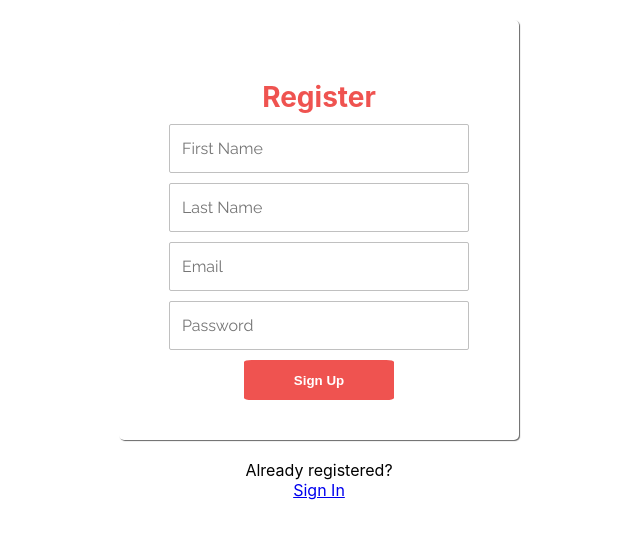
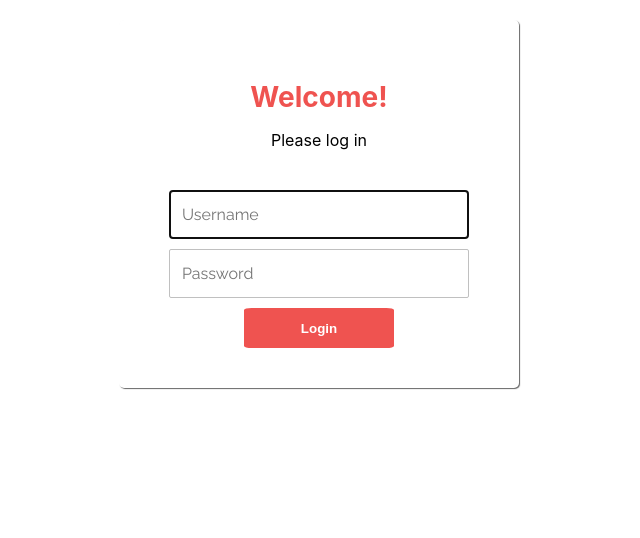
Before and after one commit to pchau14/simplePOS, a React (Create React App) app: page / in a window 1280 px wide. Shown: the top 538 px of the page, without its empty margins (321-961 px from the left). Built offline with nearby package versions, Linux system fonts and the light colour scheme; the HTML template or start-up script is replaced by a standard one.

Commit message:
generate admin token

```diff
--- a/src/App.js
+++ b/src/App.js
@@ -1,14 +1,14 @@
 import './App.css';
 import Login from './components/Login';
-import Register from './components/Register';
 import {Routes, Route} from 'react-router-dom';
+import Dashboard from "./components/Dashboard";
 
 export default function App() {
     return (
         <div className="App">
             <Routes>
-                <Route exact path='/' element={<Register/>}/>
-                <Route exact path='/login' element={<Login/>}/>
+                <Route exact path='/' element={<Login/>}/>
+                <Route exact path='/dashboard' element={<Dashboard/>}/>
             </Routes>
         </div>
     );
--- a/src/api/auth.js
+++ /dev/null
@@ -1,52 +0,0 @@
-import axios from './axios';
-
-export const RegisterAction = (url, firstname, lastname, email, pwd) => {
-    return axios({
-        url: url,
-        method: 'POST',
-        headers: {
-            'Content-Type': 'application/json'
-        },
-        data: {
-            query: `
-                mutation {
-                  createCustomer(
-                    input: {
-                      firstname: "` + firstname + `"
-                      lastname: "` + lastname + `"
-                      email: "` + email + `"
-                      password: "` + pwd + `"
-                      is_subscribed: true
-                    }
-                  ) {
-                    customer {
-                      firstname
-                      lastname
-                      email
-                      is_subscribed
-                    }
-                  }
-                }
-            `
-        }
-    })
-};
-
-export const LoginAction = (url, email, pwd) => {
-    return axios({
-        url: url,
-        method: 'POST',
-        data: {
-            query: `
-                mutation {
-                  generateCustomerToken(
-                    email: "` + email + `"
-                    password: "` + pwd + `"
-                  ) {
-                    token
-                  }
-                }
-            `
-        }
-    });
-};
--- a/src/components/Dashboard.js
+++ b/src/components/Dashboard.js
@@ -12,7 +12,7 @@ const Dashboard = () => {
     }, []);
 
     if (!auth) {
-        return <Navigate replace to='/login' />;
+        return <Navigate replace to='/' />;
     } else {
         return (
             <>
--- a/src/components/Login.js
+++ b/src/components/Login.js
@@ -1,16 +1,19 @@
 import {useRef, useState, useEffect} from 'react';
-import {LoginAction} from '../api/auth';
+// import {LoginAction} from '../api/auth';
+import axios from '../api/axios';
 
-const EMAIL_REGEX = /^[\w-\.]+@([\w-]+\.)+[\w-]{2,4}$/;
+// const EMAIL_REGEX = /^[\w-\.]+@([\w-]+\.)+[\w-]{2,4}$/;
+const USER_REGEX = /^[A-z][A-z0-9]{1,10}$/;
 const PWD_REGEX = /^[A-z0-9-_]{2,23}$/;
-const LOGIN_URL = '/graphql';
+// const LOGIN_URL = '/graphql';
+const URL = 'rest/V1/integration/admin/token';
 
 export default function Login() {
     const userRef = useRef();
     const errRef = useRef();
 
-    const [email, setEmail] = useState('');
-    const [validEmail, setValidEmail] = useState(false);
+    const [username, setUsername] = useState('');
+    const [validUsername, setValidUsername] = useState(false);
 
     const [pwd, setPwd] = useState('');
     const [validPwd, setValidPwd] = useState(false);
@@ -19,32 +22,34 @@ export default function Login() {
 
     const [success, setSuccess] = useState(false);
 
-    // useEffect(() => {
-    //   userRef.current.focus();
-    // }, [])
+    useEffect(() => {
+        userRef.current.focus();
+    }, [])
 
     useEffect(() => {
         setErrMsg('');
-    }, [email, pwd]);
+    }, [username, pwd]);
 
     useEffect(() => {
-        setValidEmail(EMAIL_REGEX.test(email));
-    }, [email]);
+        setValidUsername(USER_REGEX.test(username));
+    }, [username]);
 
     useEffect(() => {
         setValidPwd(PWD_REGEX.test(pwd));
     }, [pwd]);
     const handleSubmit = async (e) => {
         e.preventDefault();
-        try {
-            const response = await LoginAction(LOGIN_URL, email, pwd);
-            const customerToken = JSON.stringify(response?.data.data.generateCustomerToken.token);
-            console.log(customerToken);
-            // setEmail('');
-            // setPwd('');
-            // setSuccess(true);
-        } catch (e) {
-            if (!validEmail || !validPwd) {
+        const userData = {username: username, password: pwd};
+        await axios.post(
+            URL,
+            userData
+        ).then((response) => {
+            let token = response.data;
+            setUsername('');
+            setPwd('');
+            setSuccess(true);
+        }).catch((e) => {
+                if (!validUsername || !validPwd) {
                     setErrMsg('Please check your email or password.');
                 } else if (!e?.response) {
                     setErrMsg('No response');
@@ -56,7 +61,7 @@ export default function Login() {
                     setErrMsg('Login failed');
                 }
                 // errRef.current.focus();
-        }
+            })
     };
 
     return (
@@ -67,18 +72,19 @@ export default function Login() {
                 </section>
             ) : (
                 <section>
-                    <p ref={errRef} className={errMsg ? "errmsg" : "offscreen"} aria-live="assertive" style={{color:"red"}}>{errMsg}</p>
+                    <p ref={errRef} className={errMsg ? "errmsg" : "offscreen"} aria-live="assertive"
+                       style={{color: "red"}}>{errMsg}</p>
                     <form className="login" onSubmit={handleSubmit}>
                         <h2>Welcome!</h2>
                         <p>Please log in</p>
                         <input
                             type="text"
-                            id="email"
-                            placeholder="Email"
+                            id="username"
+                            placeholder="Username"
                             autoComplete="off"
                             ref={userRef}
-                            onChange={(e) => setEmail(e.target.value)}
-                            value={email}
+                            onChange={(e) => setUsername(e.target.value)}
+                            value={username}
                             required
                         />
                         <input
--- a/src/components/Register.js
+++ /dev/null
@@ -1,147 +0,0 @@
-import {useRef, useState, useEffect} from 'react';
-import {RegisterAction} from '../api/auth';
-
-const EMAIL_REGEX = /^[\w-\.]+@([\w-]+\.)+[\w-]{2,4}$/;
-const USER_REGEX = /^[A-z][A-z0-9]{1,10}$/;
-const PWD_REGEX = /^[A-z0-9-_]{2,23}$/;
-const REGISTER_URL = '/graphql';
-
-export default function Register() {
-    const userRef = useRef();
-    const errRef = useRef();
-
-    const [firstname, setFirstname] = useState('');
-    const [validFirstname, setValidFirstname] = useState(false);
-
-    const [lastname, setLastname] = useState('');
-    const [validLastname, setValidLastname] = useState(false);
-
-    const [email, setEmail] = useState('');
-    const [validEmail, setValidEmail] = useState(false);
-
-    const [pwd, setPwd] = useState('');
-    const [validPwd, setValidPwd] = useState(false);
-
-    const [errMsg, setErrMsg] = useState('');
-
-    const [success, setSuccess] = useState(false);
-
-    // useEffect(() => {
-    //   userRef.current.focus();
-    // }, [])
-
-    useEffect(() => {
-        setErrMsg('');
-    }, [email, pwd]);
-
-    useEffect(() => {
-        setValidFirstname(USER_REGEX.test(firstname));
-    }, [firstname]);
-
-    useEffect(() => {
-        setValidLastname(USER_REGEX.test(lastname));
-    }, [lastname]);
-
-    useEffect(() => {
-        setValidEmail(EMAIL_REGEX.test(email));
-    }, [email]);
-
-    useEffect(() => {
-        setValidPwd(PWD_REGEX.test(pwd));
-    }, [pwd]);
-
-    const handleRegister = async (e) => {
-        e.preventDefault();
-        if (!validEmail || !validPwd || !validFirstname || !validLastname) {
-            setErrMsg('Please input a valid firstname, lastname, email or password.');
-        } else {
-            try {
-                const response = await RegisterAction(REGISTER_URL, firstname, lastname, email, pwd);
-                // console.log(response?.data);
-                // console.log(JSON.stringify(response));
-                setSuccess(true);
-
-                // clear state for input
-                setFirstname('');
-                setLastname('');
-                setEmail('');
-                setPwd('');
-            } catch (e) {
-                if (!e?.response) {
-                    setErrMsg('No Server Response');
-                } else if (e.response?.status === 409) {
-                    setErrMsg('Email Exist');
-                } else {
-                    setErrMsg('Registration Failed');
-                }
-                errRef.current.focus();
-            }
-        }
-    };
-
-    return (
-        <>
-            {success ? (
-                <section>
-                    <h1>Register Successfully.</h1>
-                    <p>
-                        <a href="/login">Sign In</a>
-                    </p>
-                </section>
-            ) : (
-                <section>
-                    <p ref={errRef} className={errMsg ? "errmsg" : "offscreen"} aria-live="assertive"
-                       style={{color: "red"}}>{errMsg}</p>
-                    <form className="login" onSubmit={handleRegister}>
-                        <h2>Register</h2>
-                        <input
-                            type="text"
-                            id="firstname"
-                            placeholder="First Name"
-                            autoComplete="off"
-                            ref={userRef}
-                            onChange={(e) => setFirstname(e.target.value)}
-                            value={firstname}
-                            required
-                        />
-                        <input
-                            type="text"
-                            id="lastname"
-                            placeholder="Last Name"
-                            autoComplete="off"
-                            ref={userRef}
-                            onChange={(e) => setLastname(e.target.value)}
-                            value={lastname}
-                            required
-                        />
-                        <input
-                            type="text"
-                            id="email"
-                            placeholder="Email"
-                            autoComplete="off"
-                            ref={userRef}
-                            onChange={(e) => setEmail(e.target.value)}
-                            value={email}
-                            required
-                        />
-                        <input
-                            type="password"
-                            id="password"
-                            placeholder="Password"
-                            onChange={(e) => setPwd(e.target.value)}
-                            value={pwd}
-                            required
-                        />
-                        <button>Sign Up</button>
-                    </form>
-                    <p>
-                        Already registered?
-                        <br/>
-                        <a href='/login'>Sign In</a>
-                    </p>
-                </section>
-            )
-            }
-        </>
-    );
-}
```
Also changed, not shown: 1 other file (tests, documents, lock files or other folders). Lines whose indentation alone changed are shown as unchanged.
